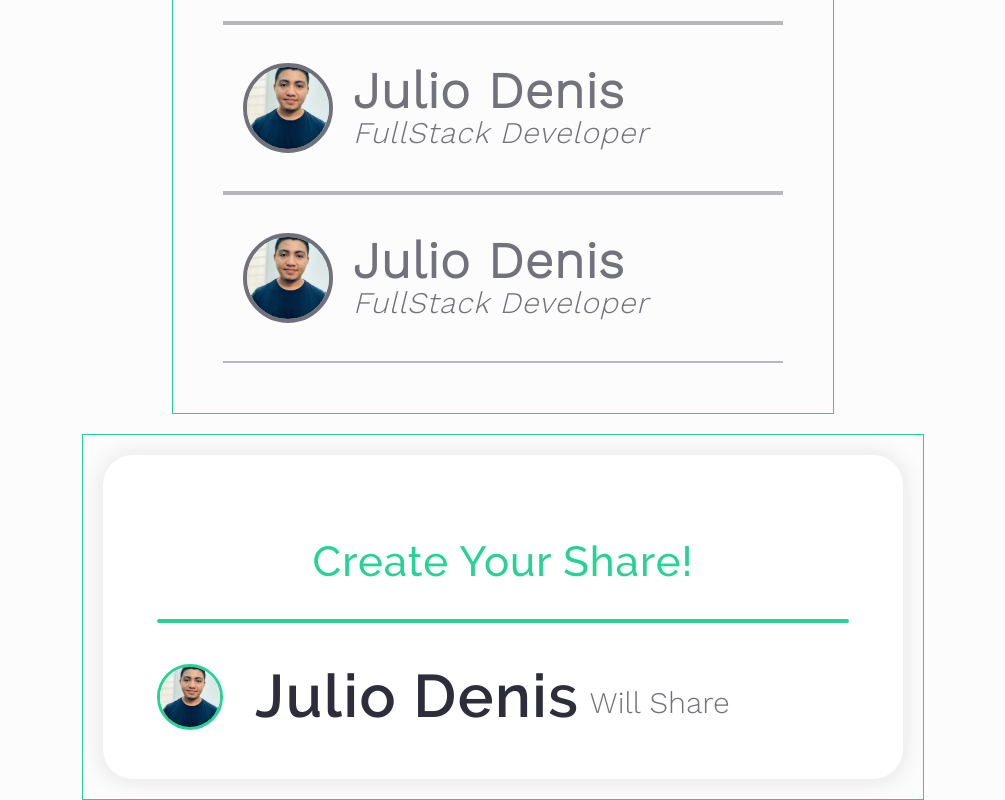
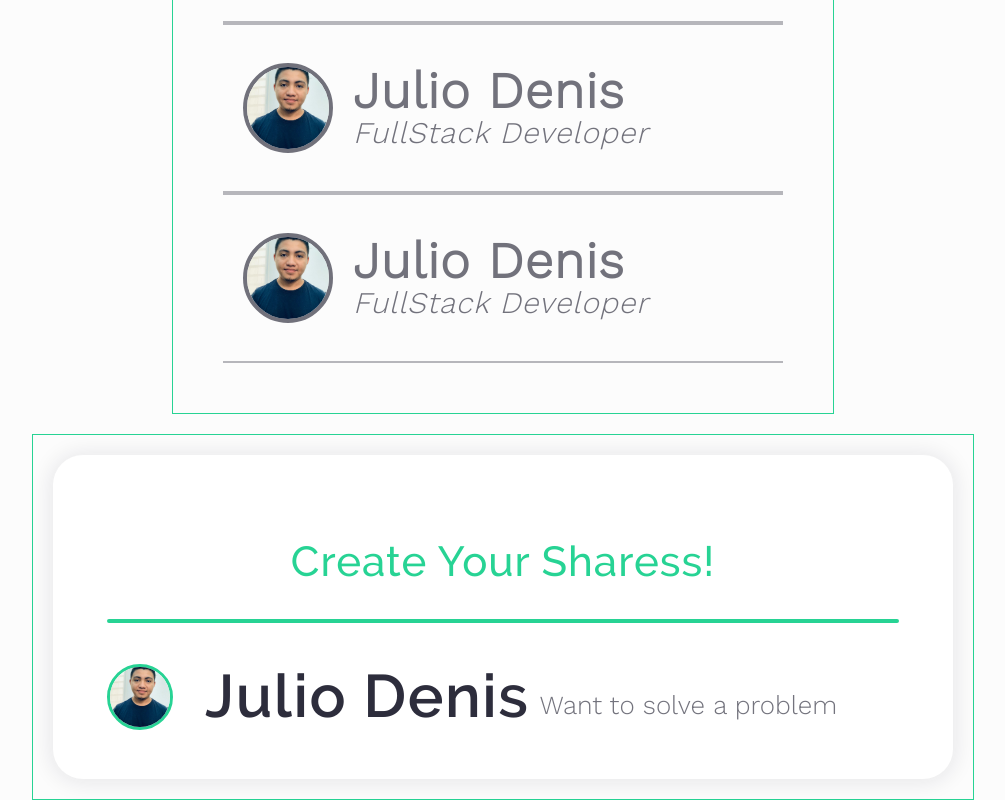
Before and after one commit to platzimaster-wedeal/wefront, a React app: page /draw in a window 1280 px wide. Shown: the part 388-1188 px from the top of the page, without its empty margins (137-1142 px from the left). Built offline with nearby package versions, Linux system fonts and the light colour scheme.

Commit message:
[🛠 FIX] Container for the components Create Post Share and Create Apply Post Problem fixed

```diff
--- a/src/assets/styles/layouts/ShareAndApplyContainer/ShareAndApplyContainer.scss
+++ b/src/assets/styles/layouts/ShareAndApplyContainer/ShareAndApplyContainer.scss
@@ -5,8 +5,8 @@
 @import "../../partials/sizes.scss";
 
 .general__container {
- width: 800px;
- max-width: 800px;
+ width: 900px;
+ max-width: 900px;
  background: #ffffff;
  box-shadow: 0px 1px 21px 3px rgba(23, 23, 40, 0.09);
  border-radius: 30px;
@@ -32,6 +32,7 @@
 .general__container--img-title {
  display: flex;
  align-items: center;
+ flex-wrap: nowrap;
 }
 
 .general__container--img-profile {
@@ -63,5 +64,5 @@
  color: $color-black-60;
  font-weight: 300;
  font-style: normal;
- @include font-size($font-size-medium);
+ @include font-size($font-size-normal + 8);
 }
--- a/src/components/ShareAndApplyContainer/ShareAndApplyContainer.jsx
+++ b/src/components/ShareAndApplyContainer/ShareAndApplyContainer.jsx
@@ -3,6 +3,7 @@ import "../../assets/styles/layouts/ShareAndApplyContainer/ShareAndApplyContaine
 
 const ShareAndApplyContainer = ({
  title,
+ subtitle,
  profileImg,
  profileName,
  children,
@@ -16,7 +17,7 @@ const ShareAndApplyContainer = ({
      <img src={profileImg} alt={profileImg} />
     </figure>
     <h2 className="container__img-profile--name">{profileName}</h2>
-    <p className="container__img-profile--subtitle">Will Share</p>
+    <p className="container__img-profile--subtitle">{subtitle}</p>
    </div>
   </div>
  );
--- a/src/container/Draw.js
+++ b/src/container/Draw.js
@@ -91,7 +91,8 @@ const Draw = () => {
 
    <div className="container__test">
     <ShareAndApplyContainer
-     title="Create Your Share!"
+     title="Create Your Sharess!"
+     subtitle="Want to solve a problem"
      profileName="Julio Denis"
      profileImg={julioPhoto}
     />
```
